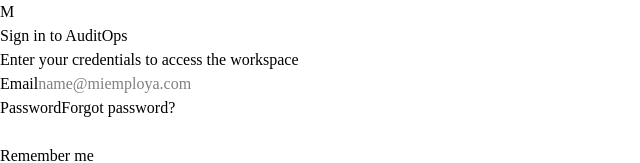
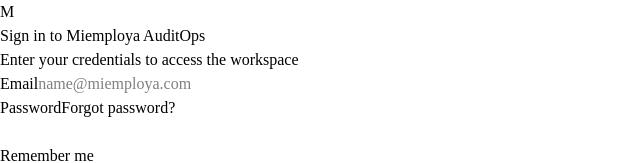
Before and after one commit to OsabuohienAisosaJonathan/Auditor-App, a React (Vite) app in the folder client/: page / in a window 1280 px wide. Shown: the top 163 px of the page, without its empty margins (0-640 px from the left). Built offline with nearby package versions, Linux system fonts and the light colour scheme.

Commit message:
Visual edit
Replit-Commit-Author: Agent
Replit-Commit-Session-Id: fc38080a-99a4-4ce6-8a23-2ececf15e609
Replit-Commit-Checkpoint-Type: full_checkpoint
Replit-Commit-Event-Id: 5022c7bc-80c3-493e-a309-9dfef0bf059d
Replit-Helium-Checkpoint-Created: true

```diff
--- a/client/src/pages/Login.tsx
+++ b/client/src/pages/Login.tsx
@@ -19,7 +19,8 @@ export default function Login() {
           <div className="mx-auto h-12 w-12 rounded bg-primary flex items-center justify-center mb-4">
             <span className="text-white text-2xl font-display font-bold">M</span>
           </div>
-          <h1 className="text-2xl font-display font-bold text-foreground">Sign in to AuditOps</h1>
+          <h1 className="text-2xl font-display font-bold text-foreground">Sign in to
+          Miemploya AuditOps</h1>
           <p className="text-sm text-muted-foreground">Enter your credentials to access the workspace</p>
         </div>
 
```
